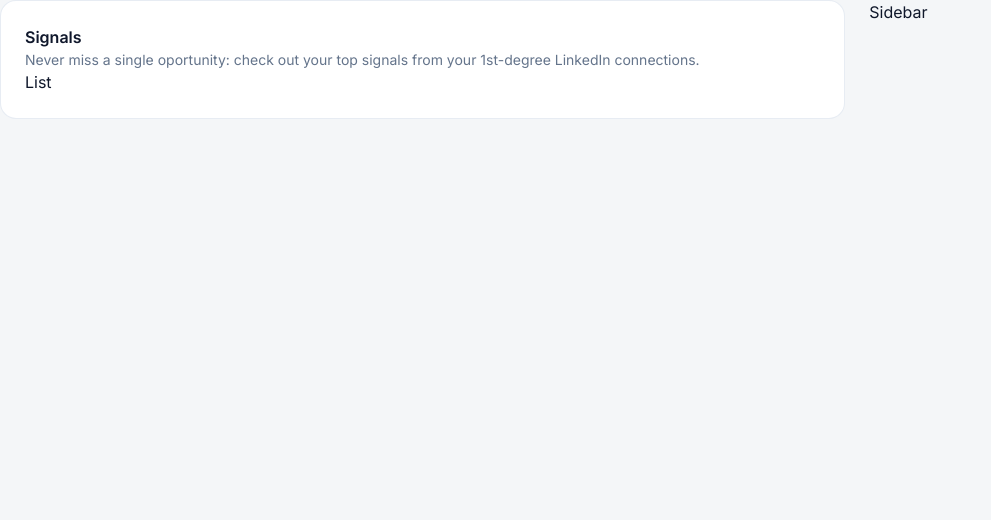
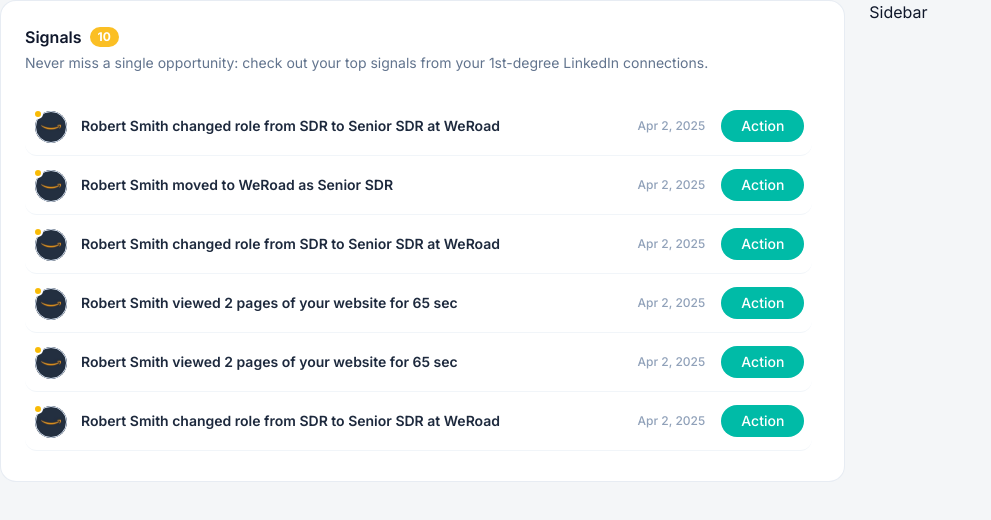
Before and after one commit to Ferran00/crono-assignment, a React (Vite) app: page / in a window 1280 px wide. Shown: the top 520 px of the page, without its empty margins (0-991 px from the left). Built offline with nearby package versions, Linux system fonts and the light colour scheme.

Commit message:
feat: SignalsList
extract SignalsList into its own component, do most of its style, and use signals_dummy.json to simulate data

```diff
--- /dev/null
+++ b/public/signals_dummy.json
@@ -0,0 +1,94 @@
+[
+    {
+        "id": "1",
+        "timestampMs": 1743613567000,
+        "username": "Robert Smith",
+        "signalType": "ROLE_CHANGE",
+        "inSequence": true,
+        "previousRole": "SDR",
+        "newRole": "Senior SDR",
+        "company":"WeRoad"
+    },
+    {
+        "id": "2",
+        "timestampMs": 1743613567000,
+        "username": "Robert Smith",
+        "signalType": "COMPANY_CHANGE",
+        "inSequence": true,
+        "previousRole": "SDR",
+        "newRole": "Senior SDR",
+        "company":"WeRoad"
+    },
+    {
+        "id": "3",
+        "timestampMs": 1743613567000,
+        "username": "Robert Smith",
+        "signalType": "ROLE_CHANGE",
+        "inSequence": false,
+        "previousRole": "SDR",
+        "newRole": "Senior SDR",
+        "company":"WeRoad"
+    },
+    {
+        "id": "4",
+        "timestampMs": 1743613567000,
+        "username": "Robert Smith",
+        "signalType": "WEBSITE_VIEW",
+        "nPages_Viewed": 2,
+        "timePagesViewedS":65
+    },
+    {
+        "id": "5",
+        "timestampMs": 1743613567000,
+        "username": "Robert Smith",
+        "signalType": "WEBSITE_VIEW",
+        "nPages_Viewed": 2,
+        "timePagesViewedS": 65
+    },
+    {
+        "id": "6",
+        "timestampMs": 1743613567000,
+        "username": "Robert Smith",
+        "signalType": "ROLE_CHANGE",
+        "inSequence": true,
+        "previousRole": "SDR",
+        "newRole": "Senior SDR",
+        "company":"WeRoad"
+    },
+    {
+        "id": "7",
+        "timestampMs": 1743613567000,
+        "username": "Robert Smith",
+        "signalType": "COMPANY_CHANGE",
+        "inSequence": true,
+        "previousRole": "SDR",
+        "newRole": "Senior SDR",
+        "company":"WeRoad"
+    },
+    {
+        "id": "8",
+        "timestampMs": 1743613567000,
+        "username": "Robert Smith",
+        "signalType": "ROLE_CHANGE",
+        "inSequence": false,
+        "previousRole": "SDR",
+        "newRole": "Senior SDR",
+        "company":"WeRoad"
+    },
+    {
+        "id": "9",
+        "timestampMs": 1743613567000,
+        "username": "Robert Smith",
+        "signalType": "WEBSITE_VIEW",
+        "nPages_Viewed": 2,
+        "timePagesViewedS":65
+    },
+    {
+        "id": "10",
+        "timestampMs": 1743613567000,
+        "username": "Robert Smith",
+        "signalType": "WEBSITE_VIEW",
+        "nPages_Viewed": 2,
+        "timePagesViewedS": 65
+    }
+]
--- a/src/dashboard/Dashboard.tsx
+++ b/src/dashboard/Dashboard.tsx
@@ -1,4 +1,4 @@
-import DashboardCard from "../components/DashboardCard"
+import { SignalsList } from "./components/SignalsList"
 
 function Dashboard() {
 
@@ -6,14 +6,7 @@ function Dashboard() {
     <>
         <div className="grid grid-cols-12 gap-6">
             <div className="col-span-8">
-              {/* <DashboardCard>
-                <h2 className="font-semibold text-slate-900">Card Content</h2>
-              </DashboardCard> */}
-              <section className="dashboard-card">
-                <h2 className="font-semibold text-slate-900">Signals</h2>
-                <p>Never miss a single oportunity: check out your top signals from your 1st-degree LinkedIn connections. </p> {/* TO DO: i18n */}
-                <>List</>
-              </section>
+              <SignalsList></SignalsList>
             </div>
             <div className="col-span-4">Sidebar</div>
         </div>
--- /dev/null
+++ b/src/dashboard/components/SignalsList.tsx
@@ -0,0 +1,76 @@
+import React from 'react';
+import signalsDummy from '../../../public/signals_dummy.json';
+import companyAvatar from '../../../public/companyAvatar.svg';
+import { getSignalTitle, formatSignalDate } from '../utils/signalUtils';
+
+export interface Signal {
+  id: string;
+  timestampMs: number;
+  username: string;
+  signalType: string;
+  inSequence?: boolean;
+  previousRole?: string;
+  newRole?: string;
+  company?: string;
+  nPages_Viewed?: number;
+  timePagesViewedS?: number;
+}
+
+export const SignalsList: React.FC = () => {
+  const signals: Signal[] = signalsDummy;
+
+  return (
+    <section className="dashboard-card">
+
+      {/* header */}
+      <div className="flex items-center gap-2 mb-1">
+        <h2 className="font-semibold text-slate-900">Signals</h2>
+        <span className="new-item-count-indicator">
+          {signals.length}
+        </span>
+      </div>
+
+      {/* subtitle */}
+      <p className="text-slate-500 text-sm mb-6">
+        Never miss a single opportunity: check out your top signals from your 1st-degree LinkedIn connections.
+      </p>
+
+      {/* scrollable signals list */}
+      <div className="max-h-[360px] overflow-y-auto divide-y divide-slate-100 pr-2 scrollbar-thin scrollbar-thumb-slate-200">
+        {signals.map((signal) => (
+          <div
+            key={signal.id}
+            className="py-3 flex items-center justify-between gap-4 hover:bg-slate-50/50 px-2 rounded-xl transition-colors"
+          >
+            {/* left side: qvatar, title and tags */}
+            <div className="flex items-center gap-3.5 min-w-0">
+              <img
+                src={companyAvatar}
+                alt="Company Avatar"
+              />
+              <div className="min-w-0">
+                {/* Title */}
+                <p className="text-sm font-semibold text-slate-800 truncate">
+                  {getSignalTitle(signal)}
+                </p>
+              </div>
+            </div>
+
+            {/* right side: date and action button */}
+            <div className="flex items-center gap-4 flex-shrink-0">
+              <span className="text-xs text-slate-400 font-medium">
+                {formatSignalDate(signal.timestampMs)}
+              </span>
+              <button
+                type="button"
+                className="bg-[#00bba7] hover:bg-[#00a392] text-white font-medium text-sm px-5 py-1.5 rounded-full transition-colors"
+              >
+                Action
+              </button>
+            </div>
+          </div>
+        ))}
+      </div>
+    </section>
+  );
+};
--- /dev/null
+++ b/src/dashboard/utils/signalUtils.ts
@@ -0,0 +1,34 @@
+import type { Signal } from '../components/SignalsList';
+
+/**
+ * Formats a signal's date down to "Month day, year" (example: "Apr 2, 2025")
+ * @param timestampMs The signal's timestamp in miliseconds
+ */
+export function formatSignalDate(timestampMs: number): string {
+  return new Intl.DateTimeFormat('en-US', {
+    month: 'short',
+    day: 'numeric',
+    year: 'numeric',
+  }).format(new Date(timestampMs));
+}
+
+/**
+ * Composes the title according to the type of signal, using the signal's values
+ * @param signal: the signal the title belongs to
+ * @returns title for the signal, composed using its values
+ */
+export function getSignalTitle(signal:Signal):string {
+switch (signal.signalType) {
+    case 'ROLE_CHANGE':
+        return `${signal.username} changed role from ${signal.previousRole ?? ''} to ${signal.newRole ?? ''} at ${signal.company ?? ''}`;
+
+    case 'WEBSITE_VIEW':
+        return `${signal.company || signal.username} viewed ${signal.nPages_Viewed ?? 0} pages of your website for ${signal.timePagesViewedS ?? 0} sec`;
+
+    case 'COMPANY_CHANGE':
+        return `${signal.username} moved to ${signal.company ?? ''} as ${signal.newRole ?? ''}`;
+
+    default:
+        return `${signal.username}: signal of unrecognised type`;
+}
+}
--- a/src/index.css
+++ b/src/index.css
@@ -34,3 +34,15 @@
   border-radius: 1rem;
   border: 1px solid rgba(226, 232, 240, 0.8);
 }
+
+.new-item-count-indicator {background-color: #fbbf24;
+  color: #ffffff;
+  font-size: 0.75rem;
+  line-height: 1rem;
+  font-weight: 700;
+  padding-left: 0.5rem;
+  padding-right: 0.5rem;
+  padding-top: 0.125rem;
+  padding-bottom: 0.125rem;
+  border-radius: 9999px;
+}
```
Also changed, not shown: public/companyAvatar.svg (added).
